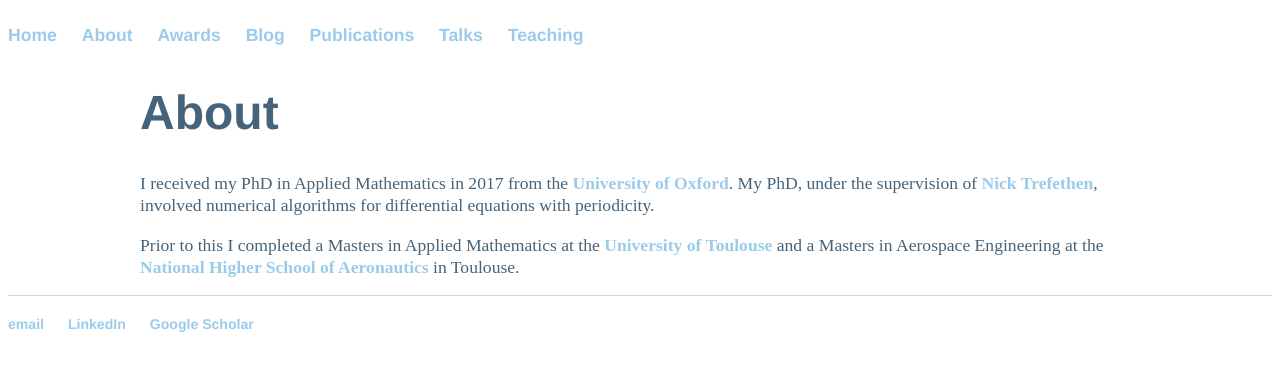
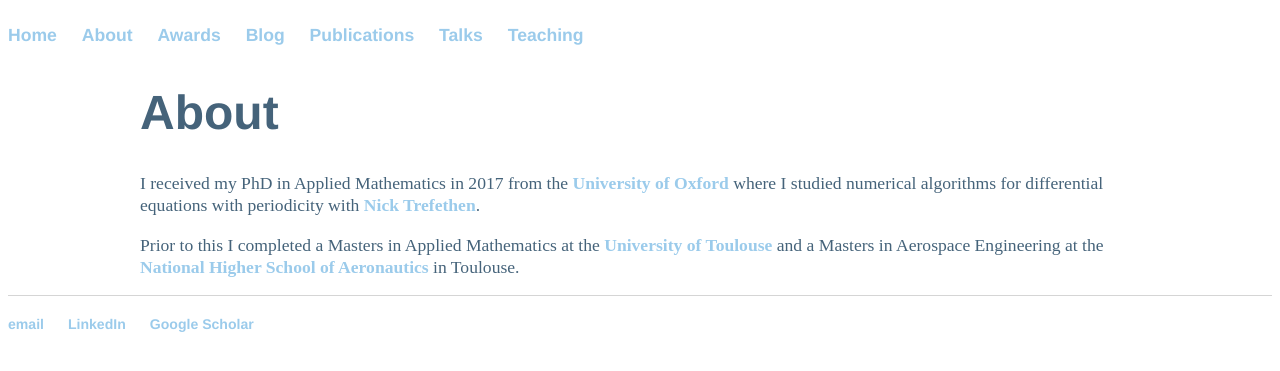
Before and after one commit to Hadrien-Montanelli/Hadrien-Montanelli.github.io, a Jekyll site: the page built from about/index.html, in a window 1280 px wide. Shown: the top 371 px of the page. Built offline with Jekyll 4.4.1, drawn with Linux system fonts in a browser that asks for light colours.

Commit message:
Update index.html

```diff
--- a/about/index.html
+++ b/about/index.html
@@ -4,9 +4,9 @@
 ---
 <div class="blurb">
 	<h1>About</h1>
-	<p>I received my PhD in Applied Mathematics in 2017 from the <a href="http://www.ox.ac.uk">University of Oxford</a>.
-	My PhD, under the supervision of <a href="http://people.maths.ox.ac.uk/trefethen/">Nick Trefethen</a>,
-	involved numerical algorithms for differential equations with periodicity.</p>
+	<p>I received my PhD in Applied Mathematics in 2017 from the <a href="http://www.ox.ac.uk">University of Oxford</a>
+	where I studied  numerical algorithms for differential equations with periodicity with
+	<a href="http://people.maths.ox.ac.uk/trefethen/">Nick Trefethen</a>.</p>
 	<p>Prior to this I completed a Masters in Applied Mathematics at the
 	<a href="http://www.univ-tlse3.fr/home/home-page-en-379161.kjsp?RH=ACCUEIL">University of Toulouse</a>
 	and a Masters in Aerospace Engineering at the
```
